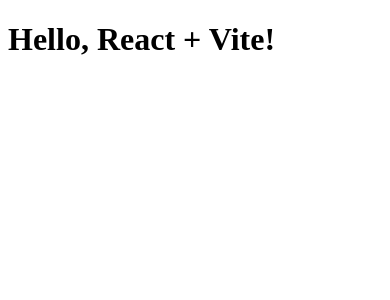
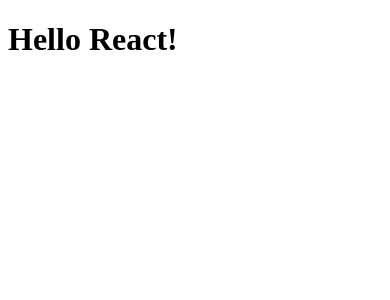
Before and after one commit to maigir/Implantory, a React (Vite) app in the folder client/: page / in a window 390 px wide. Shown: the top 300 px of the page. Built offline with nearby package versions, Linux system fonts and the light colour scheme.

Commit message:
Add mixins for mobile/desktop versions

```diff
--- a/client/src/App.jsx
+++ b/client/src/App.jsx
@@ -1,9 +1,7 @@
+
+
 function App() {
-  return (
-    <div>
-      <h1>Hello, React + Vite!</h1>
-    </div>
-  );
+  return <h1>Hello React!</h1>;
 }
 
 export default App;
--- /dev/null
+++ b/client/styles/_mixins.scss
@@ -0,0 +1,6 @@
+
+@mixin mobile {
+    @media (max-width: 480px) {
+        @content;
+    }
+}
```
Also changed, not shown: client/src/pages/Dashboard.scss (added).
